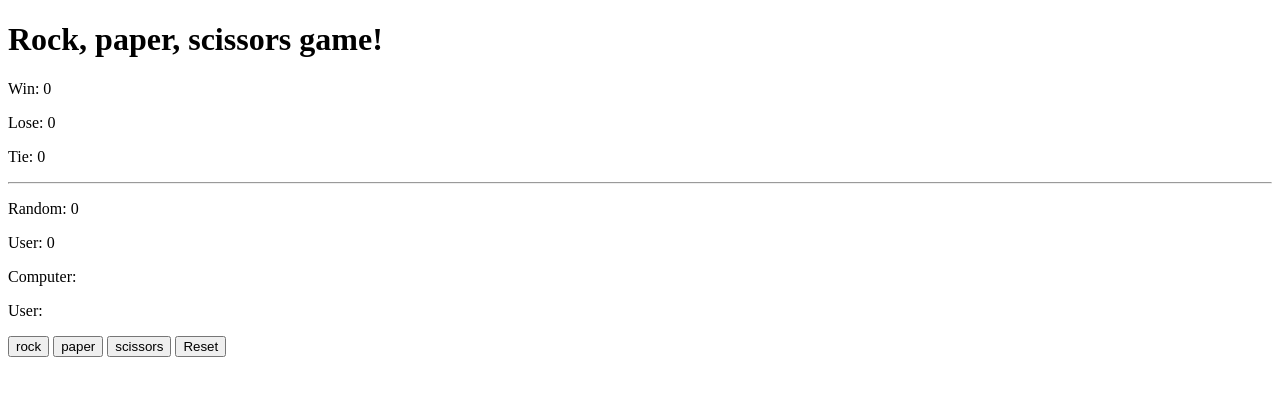
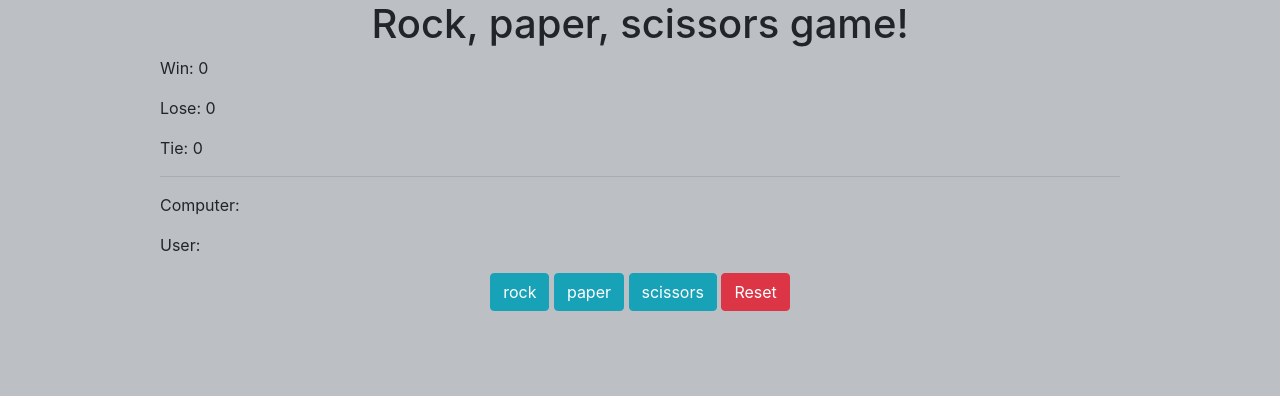
Before and after one commit to Polkagris/Vuejs-rock_paper_scissors_game, a plain HTML site: page index.html in a window 1280 px wide. Drawn offline with nearby package versions, Linux system fonts and the light colour scheme.

Commit message:
simple styling

```diff
--- a/index.html
+++ b/index.html
@@ -5,27 +5,33 @@
   <meta name="viewport" content="width=device-width, initial-scale=1.0">
   <meta http-equiv="X-UA-Compatible" content="ie=edge">
   <script src="https://cdn.jsdelivr.net/npm/vue@2.5.17/dist/vue.js"></script>
+  <link rel="stylesheet" href="https://stackpath.bootstrapcdn.com/bootstrap/4.1.3/css/bootstrap.min.css">
+  <link rel="stylesheet" href="./style.css">
   <title>Document</title>
 </head>
 <body>
   <div id="app">
-    <h1>Rock, paper, scissors game!</h1>
+    <h1 id="title">Rock, paper, scissors game!</h1>
     <p>Win: {{ win }}</p>
     <p>Lose: {{ lose }}</p>
     <p>Tie: {{ tie }}</p>
     <hr>
-    <p>Random: {{ randomNumber }}</p>
-    <p>User: {{ user }}</p>
+    <!-- <p>Random: {{ randomNumber }}</p>
+    <p>User: {{ user }}</p> -->
     <p>Computer: {{ computer }}</p>
     <p>User: {{ you }}</p>
     <h1 v-if="bWin">You win! {{ you }} beats {{ computer }}</h1>
     <h1 v-if="bLose">You lose! {{ computer }} beats {{ you }}</h1>
     <h1 v-if="bTie">Draw!</h1>
-    <button v-on:click="randomGenerator(0)">rock</button>
-    <button v-on:click="randomGenerator(1)">paper</button>
-    <button v-on:click="randomGenerator(2)">scissors</button>
-    <button v-on:click="resetScoreboard">Reset</button>
+    <div id="buttons">
+      <button v-on:click="randomGenerator(0)" class="btn btn-info">rock</button>
+      <button v-on:click="randomGenerator(1)" class="btn btn-info">paper</button>
+      <button v-on:click="randomGenerator(2)" class="btn btn-info">scissors</button>
+      <button v-on:click="resetScoreboard" class="btn btn-danger">Reset</button>
+    </div>
+
   </div>
   <script src="./app.js"></script>
+  <script src="https://stackpath.bootstrapcdn.com/bootstrap/4.1.3/js/bootstrap.min.js"></script>
 </body>
 </html>
--- a/style.css
+++ b/style.css
@@ -0,0 +1,11 @@
+body{
+  max-width: 960px;
+  margin:auto;
+  background-color: #bcbfc4;
+}
+#title{
+  text-align: center;
+}
+#buttons{
+  text-align: center;
+}
```
